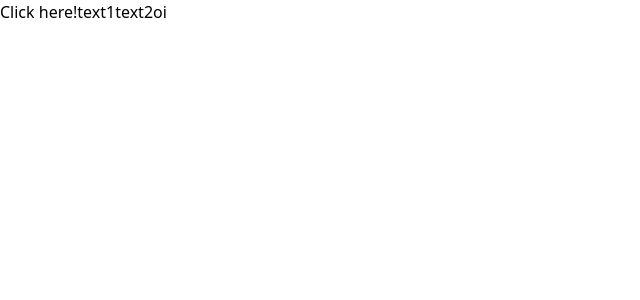
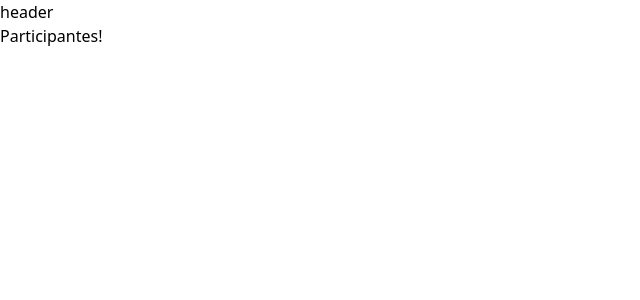
Before and after one commit to darioffmoreira/React_EventManager, a React (Vite) app: page / in a window 1280 px wide. Shown: the top 300 px of the page, without its empty margins (0-640 px from the left). Built offline with nearby package versions, Linux system fonts and the light colour scheme.

Commit message:
added estruture base about project

```diff
--- a/src/App.tsx
+++ b/src/App.tsx
@@ -1,20 +1,11 @@
-interface myBottonProps {
-  title: string
-  alt: string
-}
-
-function MyButton(props:myBottonProps) {
-  // console.log(props);
-  return <button className="bg-orange-400 h-10 px-3 rounded font-medium">{props.title}</button>
-}
+import { AttendeeList } from "./components/attendes-list";
+import { Header } from "./components/header";
 
 export function App() {
   return (
     <div className="flex gap-2">
-      <MyButton title="Click here!" alt="text" />
-      <MyButton title="text1" alt="text" />
-      <MyButton title="text2" alt="text" />
-      <MyButton title="oi" alt="text" />
+      <Header />
+      <AttendeeList />
     </div>
   )
 }
--- /dev/null
+++ b/src/components/attendes-list.tsx
@@ -0,0 +1,7 @@
+export function AttendeeList() {
+  return (
+    <h1>
+      Participantes!
+    </h1>
+  )
+}
--- /dev/null
+++ b/src/components/header.tsx
@@ -0,0 +1,7 @@
+export function Header() {
+  return (
+    <div>
+      header
+    </div>
+  )
+}
```
